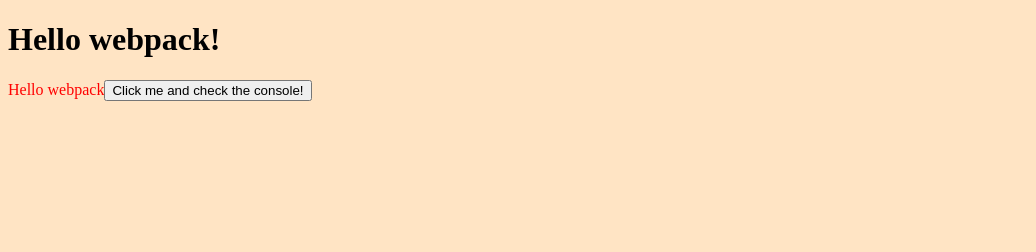
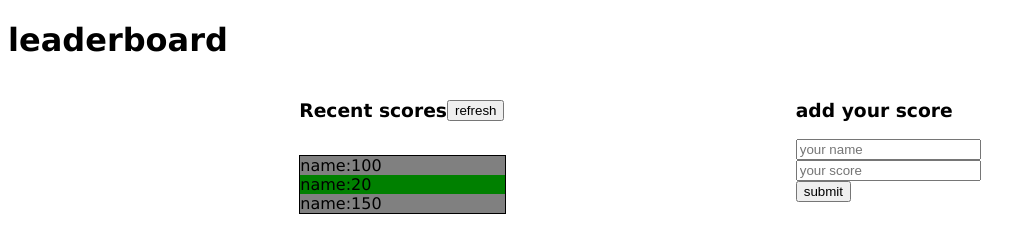
Before and after one commit to Timowest12/Leaderboard, a website built with webpack: page src/index.html in a window 1280 px wide. Shown: the whole page, without its empty margins (0-1036 px from the left). Built offline with nearby package versions, Linux system fonts and the light colour scheme.

Commit message:
Add frame and simple styling

```diff
--- a/src/index.html
+++ b/src/index.html
@@ -3,9 +3,38 @@
 <head>
     <meta charset="UTF-8">
     <meta name="viewport" content="width=device-width, initial-scale=1.0">
-    <title>Wbpack Exercise</title>
+    <title>Leaderboard</title>
 </head>
 <body>
-    <h1>Hello webpack!</h1>
+    <div class="container">
+        <h1>leaderboard</h1>
+        <div class="innercontainer hflex">
+          <div class="scoreoutput">
+           <div class="scoreoutputhead hflex">
+             <h3>Recent scores </h3>
+             <div class="refreshbuttonwrapper">
+                <button>refresh</button>
+             </div>
+           </div>
+            <div class="scoreswrapper">
+              <ul class="scores">
+                <li>name:100</li>
+                <li>name:20</li>
+                <li>name:150</li>
+              </ul>
+            </div>
+          </div>
+          <div class="scoreinput">
+            <div class="scoreinputhead"><h3>add your score</h3></div>
+            <div class="inputform vflex">
+              <input placeholder="your name" type="text">
+              <input placeholder="your score" type="text">
+              <div class="buttonwrapper">
+                <button class="submitscore">submit</button>
+              </div>
+            </div>
+          </div>
+        </div>
+      </div>
 </body>
 </html>
--- a/src/index.js
+++ b/src/index.js
@@ -3,16 +3,6 @@ import printMe from './print.js';
 import './style.css';
 
  function component() {
-   const element = document.createElement('div');
-  const btn = document.createElement('button');
-
-   element.innerHTML = _.join(['Hello', 'webpack'], ' ');
-   element.classList.add('hello');
-
-  btn.innerHTML = 'Click me and check the console!';
-  btn.onclick = printMe;
-
-  element.appendChild(btn);
 
    return element;
  }
--- a/src/style.css
+++ b/src/style.css
@@ -1,6 +1,35 @@
-body {
-  background-color: bisque;
+body{
+  font-family:verdana;
 }
-.hello {
-    color: red;
-  }
+.hflex{
+  display:flex;
+  flex-direction:row;
+  justify-content:space-evenly;
+}
+.vflex{
+  display:flex;
+  flex-direction:column;
+  justify-content:space-evenly;
+}
+.scores{
+  list-style-type:none;
+  width:100%;
+  border:1px solid black;
+  padding:0;
+}
+.scores > *{
+  width:100%;
+  padding:0;
+  margin:0;
+}
+.scores >:nth-child(even){
+  background-color:green;
+}
+.scores >:nth-child(odd){
+  background-color:gray;
+}
+.refreshbuttonwrapper{
+  display:flex;
+  flex-direction:column;
+  justify-content:center;
+}
```
Also changed, not shown: app_screenshot.png, dist/index.bundle.js, dist/index.html.
